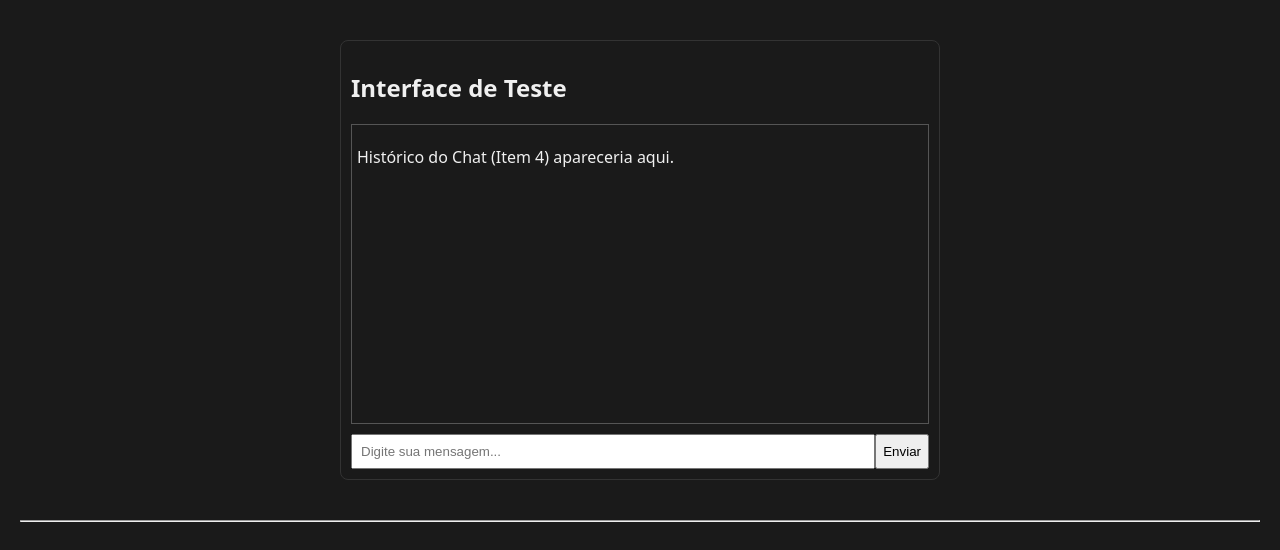
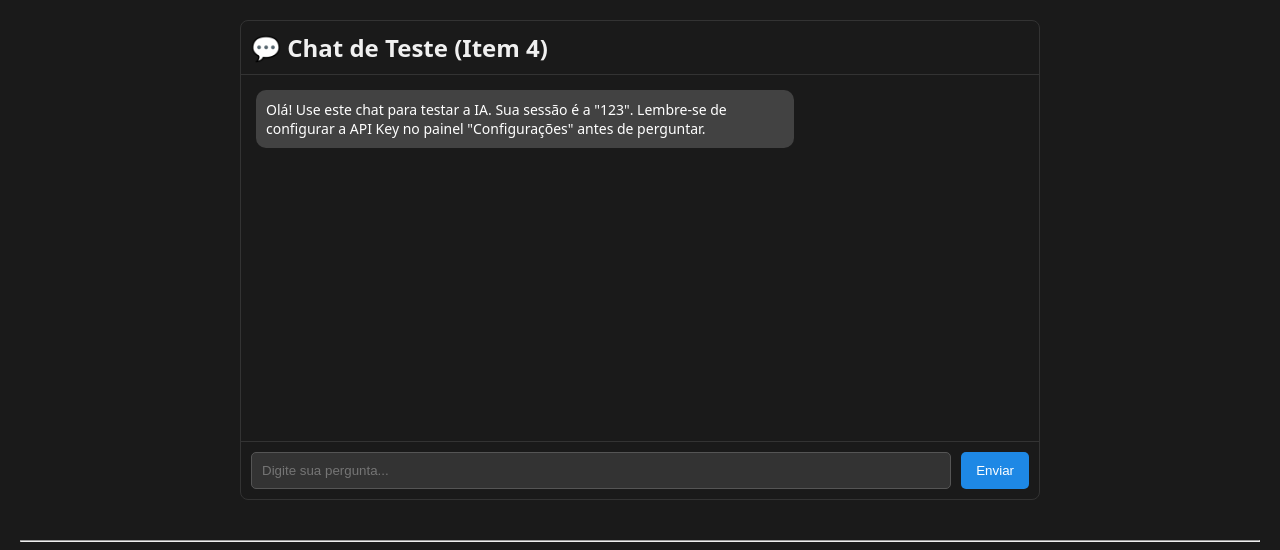
Before and after one commit to iw3lly/ia-rag-whatsapp, a React (Vite) app: page / in a window 1280 px wide. Shown: the top 550 px of the page. Built offline with nearby package versions, Linux system fonts and the light colour scheme; no server answers.

Commit message:
[FEATURE] Finaliza Item 4 (TestChat UI e Chat API)

```diff
--- a/src/components/TestChat.tsx
+++ b/src/components/TestChat.tsx
@@ -1,29 +1,131 @@
-import React, { useState } from 'react';
+import React, { useState, useRef, useEffect } from 'react';
+import axios from 'axios';
+
+interface Message {
+  id: number;
+  role: 'user' | 'assistant';
+  content: string;
+}
 
 export function TestChat() {
-  const [message, setMessage] = useState('');
 
-  const handleSubmit = (e: React.FormEvent) => {
+  const [messages, setMessages] = useState<Message[]>([
+    { id: 1, role: 'assistant', content: 'Olá! Use este chat para testar a IA. Sua sessão é a "123". Lembre-se de configurar a API Key no painel "Configurações" antes de perguntar.' },
+  ]);
+  const [input, setInput] = useState('');
+  const [isLoading, setIsLoading] = useState(false);
+  const chatEndRef = useRef<HTMLDivElement>(null);
+
+  const TEST_SESSION_ID = '123';
+
+  useEffect(() => {
+    chatEndRef.current?.scrollIntoView({ behavior: 'smooth' });
+  }, [messages]);
+
+  const handleSubmit = async (e: React.FormEvent) => {
     e.preventDefault();
-    alert('Funcionalidade de Chat (Item 4) não implementada.');
+    if (!input.trim() || isLoading) return;
+
+    const userMessage: Message = { id: Date.now(), role: 'user', content: input.trim() };
+
+    setMessages(prev => [...prev, userMessage]);
+    setInput('');
+    setIsLoading(true);
+
+    try {
+      const { data } = await axios.post('/api/chat', {
+        message: userMessage.content,
+        sessionId: TEST_SESSION_ID,
+      });
+
+      const aiResponse: Message = {
+        id: Date.now() + 1,
+        role: 'assistant',
+        content: data.response
+      };
+      setMessages(prev => [...prev, aiResponse]);
+
+    } catch (error: any) {
+      console.error('Chat API Error:', error);
+      const errorMessage = error.response?.data?.error || 'Erro de rede ou na IA. Verifique suas configurações e dependências.';
+      const errorMsg: Message = {
+        id: Date.now() + 1,
+        role: 'assistant',
+        content: `**ERRO:** ${errorMessage}`
+      };
+      setMessages(prev => [...prev, errorMsg]);
+    } finally {
+      setIsLoading(false);
+    }
   };
 
   return (
-    <div style={{ maxWidth: '600px', margin: '20px auto', border: '1px solid #333', borderRadius: '8px', padding: '10px' }}>
-      <h2>Interface de Teste</h2>
-      <div style={{ height: '300px', border: '1px solid #555', marginBottom: '10px', padding: '5px', overflowY: 'scroll' }}>
-        <p>Histórico do Chat (Item 4) apareceria aqui.</p>
+    <div style={{ maxWidth: '800px', margin: '0 auto', border: '1px solid #333', borderRadius: '8px', display: 'flex', flexDirection: 'column', height: '60vh' }}>
+      <h2 style={{ padding: '10px', margin: 0, borderBottom: '1px solid #333' }}>💬 Chat de Teste (Item 4)</h2>
+
+      {/* Área de Mensagens */}
+      <div style={{ flexGrow: 1, overflowY: 'auto', padding: '15px' }}>
+        {messages.map((msg) => (
+          <div key={msg.id} style={{
+            marginBottom: '10px',
+            display: 'flex',
+            justifyContent: msg.role === 'user' ? 'flex-end' : 'flex-start',
+          }}>
+            <div style={{
+              maxWidth: '70%',
+              padding: '10px',
+              borderRadius: '10px',
+              background: msg.role === 'user' ? '#1E88E5' : '#424242',
+              color: 'white',
+              fontSize: '14px',
+              wordBreak: 'break-word'
+            }}>
+              {msg.content}
+              {isLoading && msg.id === messages[messages.length - 1].id && msg.role === 'user' && (
+                <span className="loading-dots">...</span>
+              )}
+            </div>
+          </div>
+        ))}
+        <div ref={chatEndRef} />
       </div>
-      <form onSubmit={handleSubmit} style={{ display: 'flex' }}>
+
+      {/* Formulário de Input */}
+      <form onSubmit={handleSubmit} style={{ borderTop: '1px solid #333', padding: '10px', display: 'flex' }}>
         <input
           type="text"
-          value={message}
-          onChange={(e) => setMessage(e.target.value)}
-          style={{ flex: 1, padding: '8px' }}
-          placeholder="Digite sua mensagem..."
+          value={input}
+          onChange={(e) => setInput(e.target.value)}
+          placeholder={isLoading ? 'Aguardando resposta...' : 'Digite sua pergunta...'}
+          disabled={isLoading}
+          style={{ flexGrow: 1, padding: '10px', borderRadius: '5px', border: '1px solid #555', background: '#333', color: 'white' }}
         />
-        <button type="submit">Enviar</button>
+        <button
+          type="submit"
+          disabled={!input.trim() || isLoading}
+          style={{ padding: '10px 15px', marginLeft: '10px', background: '#1E88E5', color: 'white', border: 'none', borderRadius: '5px', cursor: 'pointer' }}
+        >
+          Enviar
+        </button>
       </form>
+
+      {/* Adicionar CSS para o efeito de loading */}
+      <style>{`
+        .loading-dots:after {
+          overflow: hidden;
+          display: inline-block;
+          vertical-align: bottom;
+          -webkit-animation: ellipsis steps(4, end) 900ms infinite;
+          animation: ellipsis steps(4, end) 900ms infinite;
+          content: "\\2026";
+          width: 0;
+        }
+        @keyframes ellipsis {
+          to {
+            width: 1.25em;
+          }
+        }
+      `}</style>
     </div>
   );
 }
```
Also changed, not shown: api/chat.ts (added, +95 -0 lines).
